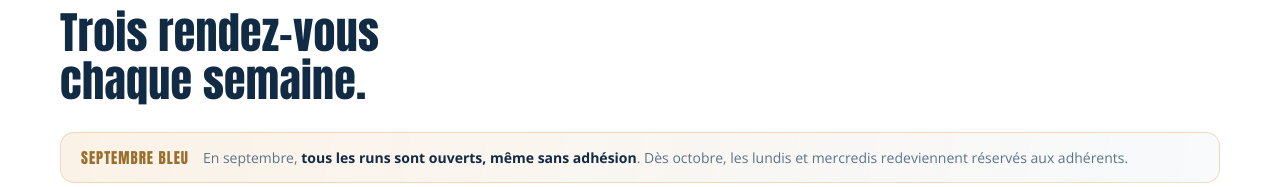
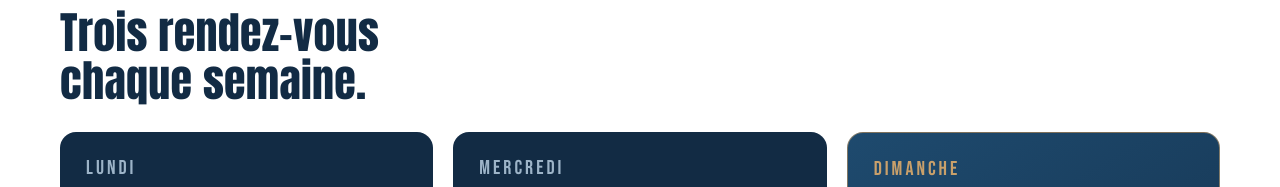
Before and after one commit to CIELBLEU-RunningClub/CIELBLEU, a plain HTML site: page index.html in a window 1280 px wide. Shown: the part 862-1049 px from the top of the page. Drawn offline with nearby package versions, Linux system fonts and the light colour scheme.

Commit message:
Retire la notion de Septembre Bleu, l'opération est terminée
- Accueil : l'encart doré qui annonçait « en septembre, tous les runs
  sont ouverts même sans adhésion » disparaît, ainsi que ses styles.
- Calendrier : les 11 pastilles « Septembre Bleu » des séances de
  septembre sont retirées. Ces séances gardent leur pastille
  « Ouvert à tous », qui reste exacte pour le mois écoulé.

Les fichiers d'agenda ne contenaient pas la mention, ils n'ont pas eu
à être régénérés.

events.js?v=24

Co-Authored-By: Claude Opus 5 <noreply@anthropic.com>

```diff
--- a/events.js
+++ b/events.js
@@ -28,53 +28,53 @@ const L_BAR='Bar partenaire · Paris';
 const L_STRAVA='Point publié sur <a href="'+STRAVA_URL+'" target="_blank" rel="noopener">notre Strava ↗</a>';
 
 // ─────────────────────────────────────────────────────────────
-// SEPTEMBRE · « Septembre Bleu » : tous les runs ouverts à tous pendant 1 mois
+// SEPTEMBRE · mois de rentrée : tous les runs étaient alors ouverts à tous
 // Programme repris à l'identique du post Instagram de la saison 3.
 // ─────────────────────────────────────────────────────────────
 const septembre=[
   // Séances (ouvertes à tous en septembre)
   {m:8,d:6,session:true,wd:0,color:C_SOCIAL,time:'10h20',dur:90,title:'Run de rentrée · Social Bleu',
-   tags:[{l:'Ouvert à tous',c:'tag-open'},{l:'Septembre Bleu',c:'tag-km'}],
+   tags:[{l:'Ouvert à tous',c:'tag-open'}],
    desc:"Le run de rentrée qui lance la saison 3. Social Bleu : 8 km en groupes d'allure, puis café tous ensemble.",
    details:[['Lieu',L_STRAVA]],location:'Paris'},
   {m:8,d:7,session:true,wd:1,color:C_TARTAN,time:'19h45',dur:90,title:'Tartan Bleu · Séance piste',
-   tags:[{l:'Ouvert à tous',c:'tag-open'},{l:'Septembre Bleu',c:'tag-km'}],
+   tags:[{l:'Ouvert à tous',c:'tag-open'}],
    desc:"La séance piste du lundi, encadrée, tous niveaux.",
    details:[['Lieu',L_PISTE]],location:'Paris'},
   {m:8,d:9,session:true,wd:3,color:C_MERCREDI,time:'19h20',dur:70,title:'Mercredi Bleu',
-   tags:[{l:'Ouvert à tous',c:'tag-open'},{l:'Septembre Bleu',c:'tag-km'}],
+   tags:[{l:'Ouvert à tous',c:'tag-open'}],
    desc:"Le run du mercredi soir, 8 km en groupes d'allure.",
    details:[['Lieu',L_BAR]],location:'Paris'},
   {m:8,d:13,session:true,wd:0,color:C_SOCIAL,time:'10h20',dur:90,title:'Social Bleu',
-   tags:[{l:'Ouvert à tous',c:'tag-open'},{l:'Septembre Bleu',c:'tag-km'}],
+   tags:[{l:'Ouvert à tous',c:'tag-open'}],
    desc:"Social Bleu du dimanche, 8 km en groupes d'allure puis café.",
    details:[['Lieu',L_STRAVA]],location:'Paris'},
   {m:8,d:14,session:true,wd:1,color:C_TARTAN,time:'19h45',dur:90,title:'Tartan Bleu · Test VMA',
-   tags:[{l:'Ouvert à tous',c:'tag-open'},{l:'Septembre Bleu',c:'tag-km'}],
+   tags:[{l:'Ouvert à tous',c:'tag-open'}],
    desc:"Séance piste spéciale test VMA pour situer son niveau en début de saison.",
    details:[['Lieu',L_PISTE]],location:'Paris'},
   {m:8,d:16,session:true,wd:3,color:C_MERCREDI,time:'19h20',dur:70,title:'Mercredi Bleu',
-   tags:[{l:'Ouvert à tous',c:'tag-open'},{l:'Septembre Bleu',c:'tag-km'}],
+   tags:[{l:'Ouvert à tous',c:'tag-open'}],
    desc:"Le run du mercredi soir, 8 km en groupes d'allure.",
    details:[['Lieu',L_BAR]],location:'Paris'},
   {m:8,d:20,session:true,wd:0,color:C_SOCIAL,time:'10h20',dur:90,title:'Social Bleu',
-   tags:[{l:'Ouvert à tous',c:'tag-open'},{l:'Septembre Bleu',c:'tag-km'}],
+   tags:[{l:'Ouvert à tous',c:'tag-open'}],
    desc:"Social Bleu du dimanche, 8 km en groupes d'allure puis café.",
    details:[['Lieu',L_STRAVA]],location:'Paris'},
   {m:8,d:21,session:true,wd:1,color:C_TARTAN,time:'19h45',dur:90,title:'Tartan Bleu · Séance piste',
-   tags:[{l:'Ouvert à tous',c:'tag-open'},{l:'Septembre Bleu',c:'tag-km'}],
+   tags:[{l:'Ouvert à tous',c:'tag-open'}],
    desc:"La séance piste du lundi, encadrée, tous niveaux.",
    details:[['Lieu',L_PISTE]],location:'Paris'},
   {m:8,d:23,session:true,wd:3,color:C_MERCREDI,time:'19h20',dur:70,title:'Mercredi Bleu',
-   tags:[{l:'Ouvert à tous',c:'tag-open'},{l:'Septembre Bleu',c:'tag-km'}],
+   tags:[{l:'Ouvert à tous',c:'tag-open'}],
    desc:"Le run du mercredi soir, 8 km en groupes d'allure.",
    details:[['Lieu',L_BAR]],location:'Paris'},
   {m:8,d:28,session:true,wd:1,color:C_TARTAN,time:'19h45',dur:90,title:'Tartan Bleu · Séance piste',
-   tags:[{l:'Ouvert à tous',c:'tag-open'},{l:'Septembre Bleu',c:'tag-km'}],
+   tags:[{l:'Ouvert à tous',c:'tag-open'}],
    desc:"La séance piste du lundi, encadrée, tous niveaux.",
    details:[['Lieu',L_PISTE]],location:'Paris'},
   {m:8,d:30,session:true,wd:3,color:C_MERCREDI,time:'19h20',dur:70,title:'Mercredi Bleu',
-   tags:[{l:'Ouvert à tous',c:'tag-open'},{l:'Septembre Bleu',c:'tag-km'}],
+   tags:[{l:'Ouvert à tous',c:'tag-open'}],
    desc:"Le run du mercredi soir, 8 km en groupes d'allure.",
    details:[['Lieu',L_BAR]],location:'Paris'},
 ];
--- a/index.html
+++ b/index.html
@@ -481,9 +481,6 @@ section.kmbleu{background:linear-gradient(160deg,var(--navy-deep) 0%,var(--navy)
 .ev-card-tag.tag-trail{background:rgba(109,135,154,.14);color:var(--blue-steel);border-color:rgba(109,135,154,.45);}
 
 /* ── LES 3 OFFRES ── */
-.septembre-note{display:flex;align-items:center;gap:14px;background:linear-gradient(100deg,rgba(232,176,107,.16),rgba(182,205,224,.1));border:1px solid rgba(232,176,107,.4);border-radius:14px;padding:13px 20px;margin-bottom:20px;}
-.septembre-note .sn-tag{font-family:'Anton',sans-serif;font-size:15px;letter-spacing:1px;color:#9A6F2E;text-transform:uppercase;white-space:nowrap;}
-.septembre-note .sn-txt{font-size:14px;color:var(--mid);line-height:1.55;}
 .offer-name{font-size:30px;line-height:.98;letter-spacing:.5px;color:white;text-transform:uppercase;margin:2px 0 4px;}
 .semaine-badge{font-family:'Bebas Neue',sans-serif;font-size:13.5px;letter-spacing:2px;text-transform:uppercase;padding:6px 15px;border-radius:999px;align-self:flex-start;}
 .semaine-badge.adherents{background:transparent;color:var(--blue-sky);border:1.5px solid rgba(182,205,224,.5);}
@@ -564,10 +561,6 @@ section.kmbleu{background:linear-gradient(160deg,var(--navy-deep) 0%,var(--navy)
 <section id="semaine">
   <div class="s-label">01 · Le programme</div>
   <h2 class="s-title">Trois rendez-vous<br>chaque semaine.</h2>
-  <div class="septembre-note reveal">
-    <span class="sn-tag">Septembre Bleu</span>
-    <span class="sn-txt">En septembre, <strong style="color:var(--navy)">tous les runs sont ouverts, même sans adhésion</strong>. Dès octobre, les lundis et mercredis redeviennent réservés aux adhérents.</span>
-  </div>
   <div class="swipe-hint-m swipe-hint-top">← Glissez pour découvrir →</div>
   <div class="semaine-grid reveal-children">
     <div class="semaine-card">
@@ -809,7 +802,7 @@ section.kmbleu{background:linear-gradient(160deg,var(--navy-deep) 0%,var(--navy)
   </div>
 </footer>
 
-<script src="events.js?v=23"></script>
+<script src="events.js?v=24"></script>
 <script>
 // Compteurs animés : les stats montent en flèche une fois à l'écran
 (function(){
```
Also changed, not shown: calendrier.html (+1 -1 lines).
